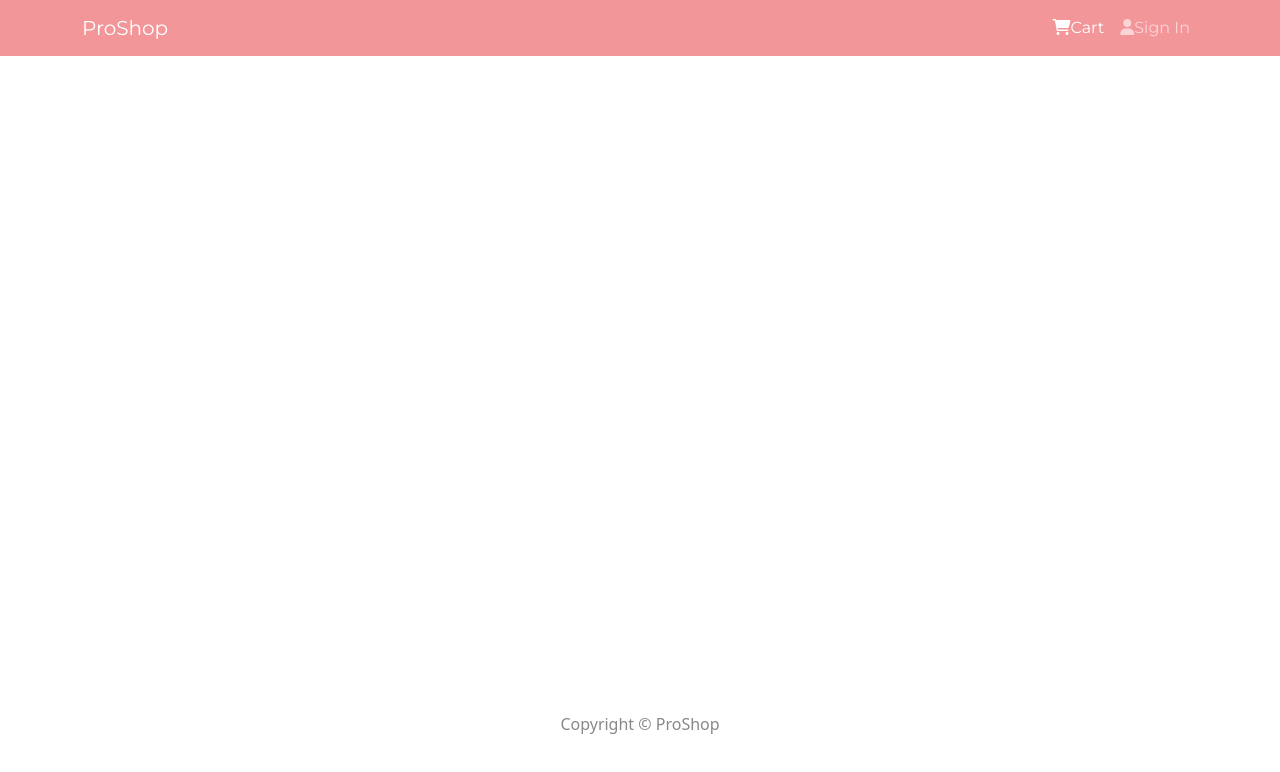
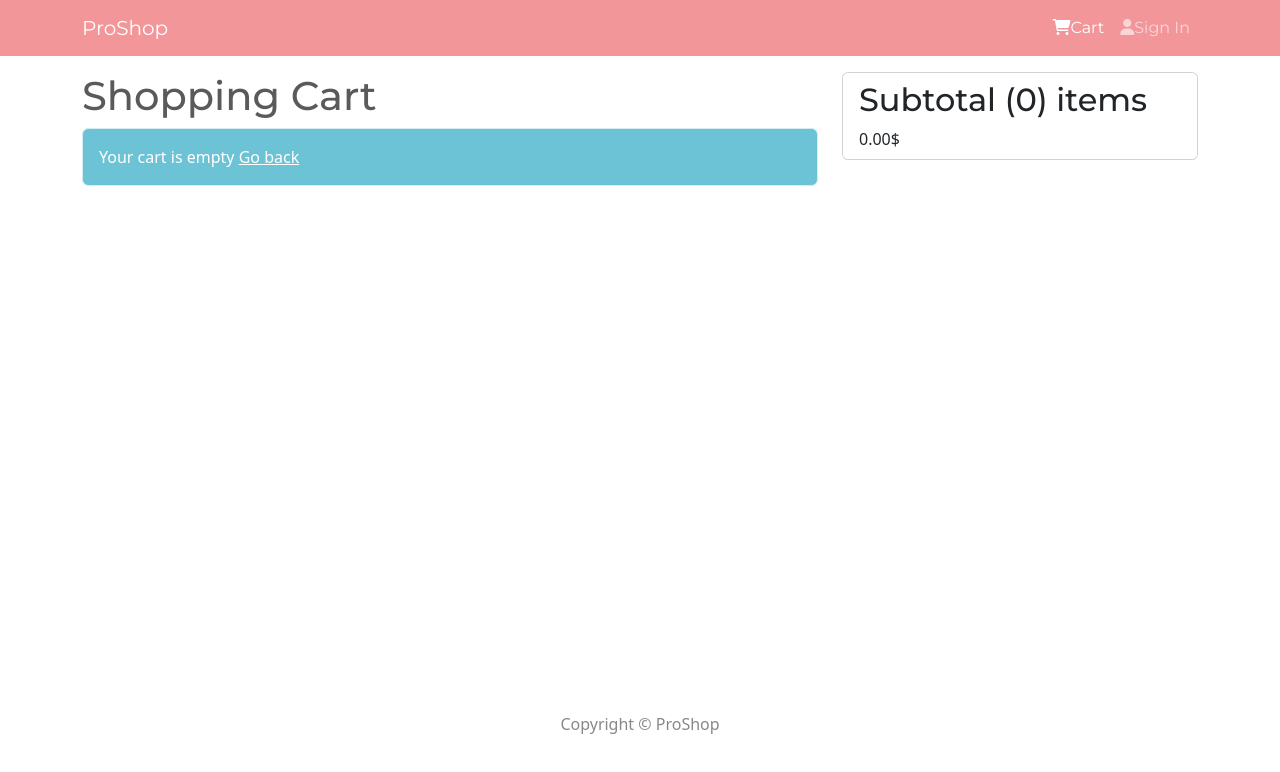
Before and after one commit to damadoko/proshop-mern, a React (Create React App) app in the folder frontend/: page /cart in a window 1280 px wide. Shown: the top 772 px of the page. Built offline with nearby package versions, Linux system fonts and the light colour scheme.

Commit message:
Add Cart screen, addToCart, updateItemQuantityInCart slice, store to localStorage

```diff
--- a/frontend/src/AppNavigation.tsx
+++ b/frontend/src/AppNavigation.tsx
@@ -10,7 +10,7 @@ export const AppNavigation: React.FC = () => {
 
       <Route path="/product/:id" element={<ProductScreen />} />
 
-      <Route path="/cart/:id" element={<CartScreen />} />
+      <Route path="/cart" element={<CartScreen />} />
     </Routes>
   );
 };
--- a/frontend/src/features/product/cartSlice.ts
+++ b/frontend/src/features/product/cartSlice.ts
@@ -20,6 +20,19 @@ const cartSlice = createSlice({
   name: "cart",
   initialState,
   reducers: {
+    updateItemQuantityInCart: (
+      state: CartState,
+      action: PayloadAction<ProductInCart>
+    ) => {
+      const itemIndex = state.cart.cartItems.findIndex(
+        ({ _id }) => action.payload._id === _id
+      );
+
+      if (itemIndex !== -1) {
+        state.cart.cartItems[itemIndex].quantity = action.payload.quantity;
+        localStorage.setItem("cartItems", JSON.stringify(state.cart.cartItems));
+      }
+    },
     addToCart: (state: CartState, action: PayloadAction<ProductInCart>) => {
       const itemIndex = state.cart.cartItems.findIndex(
         ({ _id }) => action.payload._id === _id
@@ -37,7 +50,7 @@ const cartSlice = createSlice({
   },
 });
 
-export const { addToCart } = cartSlice.actions;
+export const { addToCart, updateItemQuantityInCart } = cartSlice.actions;
 
 //  Selector
 export const selectCartState = (state: RootState): CartState => state.cart;
--- a/frontend/src/screen/CartScreen.tsx
+++ b/frontend/src/screen/CartScreen.tsx
@@ -1,5 +1,104 @@
 import React from "react";
+import { Link } from "react-router-dom";
+import {
+  Row,
+  Col,
+  ListGroup,
+  Image,
+  Form,
+  Button,
+  Card,
+} from "react-bootstrap";
+import { Message } from "components/Message";
+import {
+  updateItemQuantityInCart,
+  selectCartState,
+} from "features/product/cartSlice";
+import { useAppDispatch, useAppSelector } from "store";
 
 export const CartScreen: React.FC = () => {
-  return <div>Cart</div>;
+  const {
+    cart: { cartItems },
+  } = useAppSelector(selectCartState);
+  const dispatch = useAppDispatch();
+
+  const removeFromCart = (id: string) => {
+    console.log(id);
+  };
+
+  const subTotal = cartItems.reduce((acc, cur) => acc + cur.quantity, 0);
+  const totalPrice = cartItems
+    .reduce((acc, cur) => acc + cur.quantity * cur.price, 0)
+    .toFixed(2);
+
+  return (
+    <Row>
+      <Col md={8}>
+        <h1>Shopping Cart</h1>
+        {cartItems.length === 0 ? (
+          <Message>
+            Your cart is empty <Link to={"/"}>Go back</Link>
+          </Message>
+        ) : (
+          <ListGroup variant="flush">
+            {cartItems.map((item) => (
+              <ListGroup.Item key={item._id}>
+                <Row>
+                  <Col md={2}>
+                    <Image src={item.image} fluid rounded />
+                  </Col>
+
+                  <Col md={3}>
+                    <Link to={`/product/${item._id}`}>{item.name}</Link>
+                  </Col>
+
+                  <Col md={2}>{item.price}</Col>
+
+                  <Col md={2}>
+                    <Form.Select
+                      value={item.quantity}
+                      onChange={(e) =>
+                        dispatch(
+                          updateItemQuantityInCart({
+                            ...item,
+                            quantity: Number(e.target.value),
+                          })
+                        )
+                      }
+                    >
+                      {[...Array(item?.countInStock).keys()].map((x) => (
+                        <option key={x + 1} value={x + 1}>
+                          {x + 1}
+                        </option>
+                      ))}
+                    </Form.Select>
+                  </Col>
+
+                  <Col md={2}>
+                    <Button
+                      type="button"
+                      variant="light"
+                      onClick={() => removeFromCart(item._id)}
+                    >
+                      <i className="fas fa-trash" />
+                    </Button>
+                  </Col>
+                </Row>
+              </ListGroup.Item>
+            ))}
+          </ListGroup>
+        )}
+      </Col>
+      <Col md={4}>
+        <Card>
+          <ListGroup variant="flush">
+            <ListGroup.Item>
+              <h2>Subtotal ({subTotal}) items</h2>
+              {totalPrice}$
+            </ListGroup.Item>
+          </ListGroup>
+        </Card>
+      </Col>
+    </Row>
+  );
 };
--- a/frontend/src/screen/ProductScreen.tsx
+++ b/frontend/src/screen/ProductScreen.tsx
@@ -48,9 +48,9 @@ export const ProductScreen: React.FC = () => {
   };
 
   const handleAddToCart = () => {
-    if (!product) return;
+    if (!product || !quantity) return;
     dispatch(addToCart({ ...product, quantity }));
-    navigate(`/cart/${id}?qty=${quantity}`);
+    navigate(`/cart`);
   };
 
   return (
--- a/frontend/src/store.ts
+++ b/frontend/src/store.ts
@@ -2,6 +2,7 @@ import { configureStore } from "@reduxjs/toolkit";
 
 import productReducer from "./features/product/productSlice";
 import cartReducer from "./features/product/cartSlice";
+import { useDispatch, useSelector, TypedUseSelectorHook } from "react-redux";
 
 export const store = configureStore({
   reducer: {
@@ -12,3 +13,6 @@ export const store = configureStore({
 
 export type RootState = ReturnType<typeof store.getState>;
 export type AppDispatch = typeof store.dispatch;
+
+export const useAppDispatch: () => AppDispatch = useDispatch;
+export const useAppSelector: TypedUseSelectorHook<RootState> = useSelector;
--- a/frontend/src/types/product.ts
+++ b/frontend/src/types/product.ts
@@ -5,7 +5,7 @@ export type Product = {
   description: string;
   brand: string;
   category: string;
-  price: string;
+  price: number;
   countInStock: number;
   rating: number;
   numReviews: number;
```
